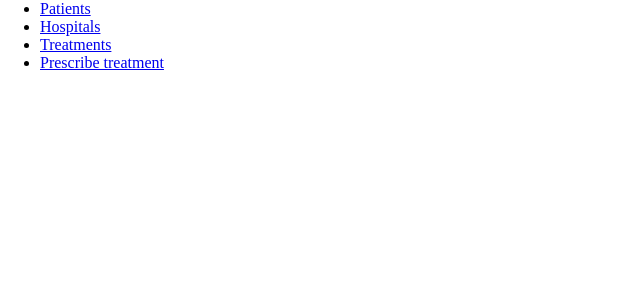
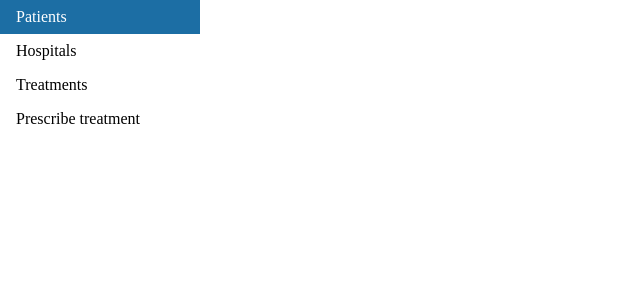
Before and after one commit to olgazju/patient_hospital_assigments, a Django app: page / in a window 1280 px wide. Shown: the top 300 px of the page, without its empty margins (0-640 px from the left). Run offline with Django 3.2, Linux system fonts and the light colour scheme.

Commit message:
Final version

```diff
--- /dev/null
+++ b/costexplorer/static/costexplorer/list.css
@@ -0,0 +1,20 @@
+ul {
+  list-style-type: none;
+  margin: 0;
+  padding: 0;
+  width: 200px;
+  background-color: white;
+}
+
+li a {
+  display: block;
+  color: #000;
+  padding: 8px 16px;
+  text-decoration: none;
+}
+
+
+li a:hover {
+  background-color: #1C6EA4;
+  color: white;
+}
--- a/costexplorer/templates/costexplorer/hospital_list.html
+++ b/costexplorer/templates/costexplorer/hospital_list.html
@@ -1,6 +1,7 @@
 {% load static %}
 
 <link rel="stylesheet" type="text/css" href="{% static 'costexplorer/table.css' %}" />
+<link rel="stylesheet" type="text/css" href="{% static 'costexplorer/list.css' %}" />
 
 <ul class="sidebar-nav">
 <li><a href="{% url 'index' %}">Home</a></li>
--- a/costexplorer/templates/costexplorer/index.html
+++ b/costexplorer/templates/costexplorer/index.html
@@ -4,6 +4,8 @@
     <title>Cost Explorer</title>
     <meta name="viewport" content="initial-scale=1.0">
     <meta charset="utf-8">
+    {% load static %}
+    <link rel="stylesheet" type="text/css" href="{% static 'costexplorer/list.css' %}" />
     <style>
       /* Optional: Makes the sample page fill the window. */
       html, body {
@@ -11,6 +13,8 @@
         margin: 0;
         padding: 0;
       }
+
+
     </style>
 </header>
 
--- a/costexplorer/templates/costexplorer/patient_list.html
+++ b/costexplorer/templates/costexplorer/patient_list.html
@@ -1,6 +1,7 @@
 {% load static %}
 
 <link rel="stylesheet" type="text/css" href="{% static 'costexplorer/table.css' %}" />
+<link rel="stylesheet" type="text/css" href="{% static 'costexplorer/list.css' %}" />
 
 <ul class="sidebar-nav">
 <li><a href="{% url 'index' %}">Home</a></li>
--- a/costexplorer/templates/costexplorer/treatment_list.html
+++ b/costexplorer/templates/costexplorer/treatment_list.html
@@ -1,6 +1,7 @@
 {% load static %}
 
 <link rel="stylesheet" type="text/css" href="{% static 'costexplorer/table.css' %}" />
+<link rel="stylesheet" type="text/css" href="{% static 'costexplorer/list.css' %}" />
 
 <ul class="sidebar-nav">
 <li><a href="{% url 'index' %}">Home</a></li>
```
Also changed, not shown: costexplorer/forms.py (+9 -5 lines), costexplorer/templates/costexplorer/patienttreatment_list.html (+7 -0 lines), costexplorer/migrations/0001_initial.py (added), db.sqlite3 (added).
